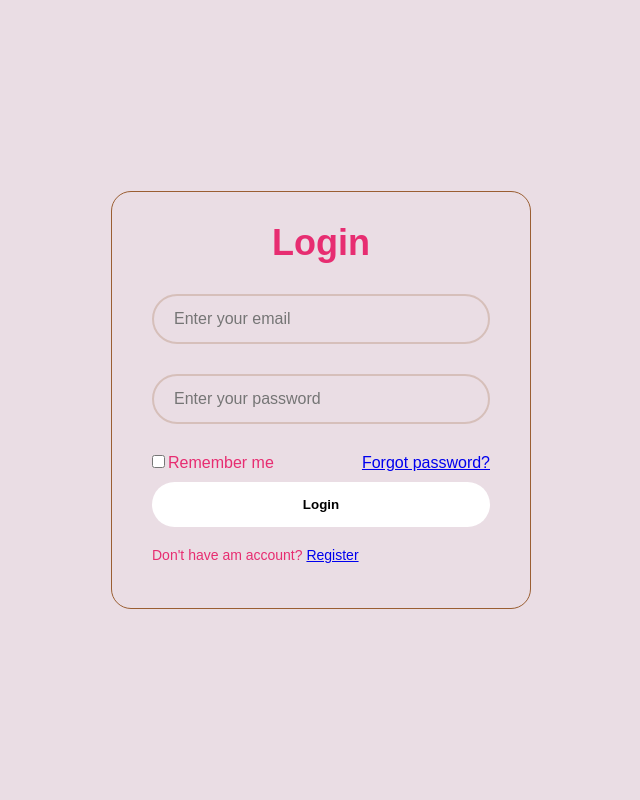
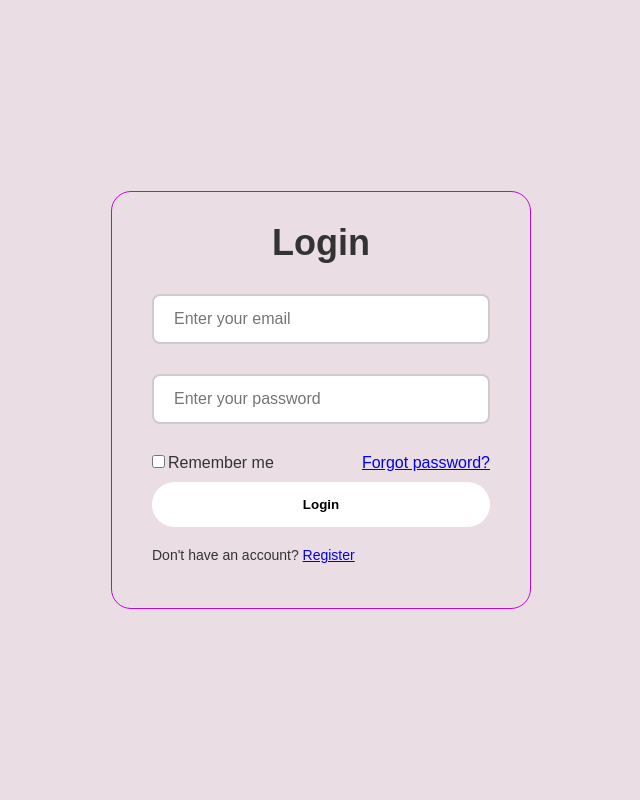
Before and after one commit to VleraHaxhajj/SkinCaree, a PHP site: page /login.html in a window 1280 px wide. Shown: the whole page, without its empty margins (319-959 px from the left). Run offline with PHP 8.4, Linux system fonts and the light colour scheme.

Commit message:
perditesimi i login ne html dhe ne css

```diff
--- a/login.css
+++ b/login.css
@@ -2,7 +2,7 @@
     margin: 0;
     padding: 0;
     box-sizing: border-box;
-    font-family: Arial, Helvetica, sans-serif;
+    font-family: Arial,sans-serif;
 }
 
 body{
@@ -10,7 +10,7 @@ body{
     justify-content: center;
     align-items: center;
     min-height: 100vh;
-   background-color: #eadde4; ;
+    background-color: #eadde4; ;
     background-size:cover;
     background-position: center;
 }
@@ -19,8 +19,8 @@ body{
     width: 420px;
     border-radius: 20px;
     padding: 30px 40px;
-    color:  #e72d71;
-    border: 1px solid #9a5e32;
+    color: #333;
+    border: 1px solid rgb(189,8,221);
 }
 
 .wrapper h1 {
@@ -36,11 +36,11 @@ body{
 .input-box input {
     width :100%;
     height: 100%;
-    background: transparent;
+    background: #ffff;
     border: none;
     outline: none;
-    border: 2px solid rgba(133,69 , 17, 0.2);
-    border-radius: 40px;
+    border: 2px solid #ccc;
+    border-radius: 8px;
     font-size: 16px;
     color:  #fff;
     padding:  20px 45px 20px 20px;
--- a/login.html
+++ b/login.html
@@ -3,7 +3,7 @@
 <head>
     <meta charset="UTF-8">
     <meta name="viewport" content="width=device-width, initial-scale=1.0">
-    <title>Login page</title>
+    <title>LANEIGE Skincare & Make-up</title>
     <link rel="stylesheet" href="login.css">
 </head>
 <body>
@@ -21,10 +21,11 @@
         </div>
         <button type="submit" class="buton">Login</button>
         <div class="register-link">
-            <p>Don't have am account?
+            <p>Don't have an account?
                 <a href="#">Register</a>
             </p>
         </div>
     </div>
+    <script src="login.js"></script>
 </body>
 </html>
```
Also changed, not shown: homepage.html (deleted, +0 -31 lines), login.js (added).
